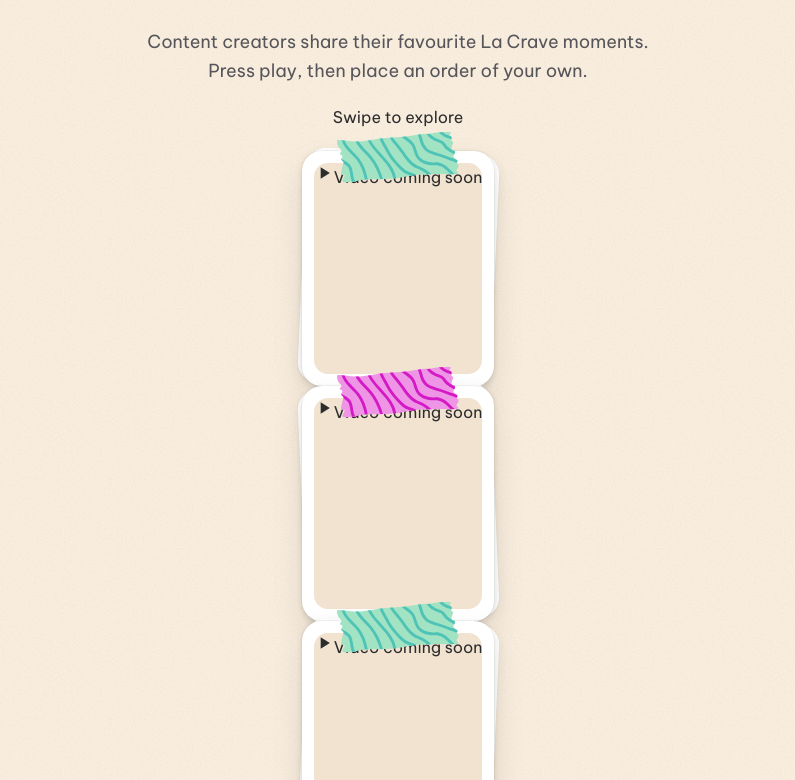
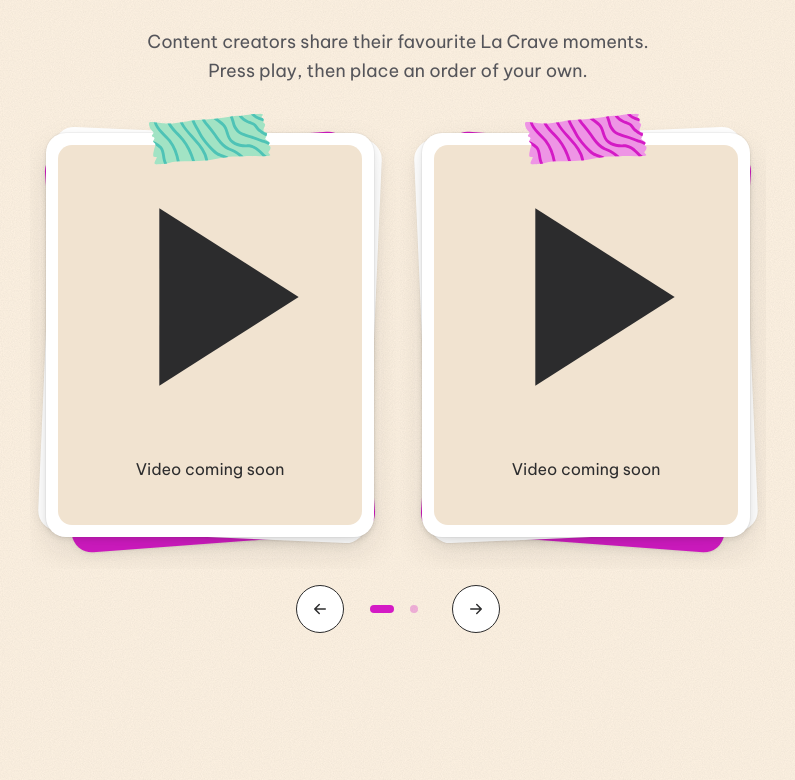
Before and after one commit to typical-developer/bakery-freelance, a Next.js app: page / in a window 1280 px wide. Shown: the part 4535-5315 px from the top of the page, without its empty margins (242-1037 px from the left). Built offline with nearby package versions, Linux system fonts and the light colour scheme.

Commit message:
Match creator carousel to testimonials

```diff
--- a/app/components/CreatorCarousel.tsx
+++ b/app/components/CreatorCarousel.tsx
@@ -1,79 +1,67 @@
 "use client";
 
-import { useRef } from "react";
+import gsap from "gsap";
+import { useEffect, useRef, useState, useSyncExternalStore, type PointerEvent } from "react";
 import CreatorVideo from "./CreatorVideo";
 import PhotoCard from "./PhotoCard";
+import Arrow from "./Arrow";
 import type { Creator } from "../media";
 
-function ArrowIcon({ direction }: { direction: "left" | "right" }) {
-  return (
-    <svg aria-hidden="true" viewBox="0 0 24 24" fill="none" stroke="currentColor" strokeWidth="1.8">
-      <path d={direction === "left" ? "m15 18-6-6 6-6" : "m9 18 6-6-6-6"} />
-    </svg>
-  );
-}
+const QUERY = "(max-width: 991px)";
+const subscribe = (notify: () => void) => {
+  const media = window.matchMedia(QUERY);
+  media.addEventListener("change", notify);
+  return () => media.removeEventListener("change", notify);
+};
+const isCompact = () => window.matchMedia(QUERY).matches;
 
 export default function CreatorCarousel({ creators }: { creators: Creator[] }) {
-  const carouselRef = useRef<HTMLDivElement>(null);
+  const compact = useSyncExternalStore(subscribe, isCompact, () => false);
+  const perView = compact ? 1 : 2;
+  const pages: Creator[][] = [];
+  for (let i = 0; i < creators.length; i += perView) pages.push(creators.slice(i, i + perView));
+  const [index, setIndex] = useState(0);
+  const current = Math.min(index, Math.max(0, pages.length - 1));
+  const track = useRef<HTMLDivElement>(null);
+  const startX = useRef<number | null>(null);
 
-  function moveCarousel(direction: "left" | "right") {
-    carouselRef.current?.scrollBy({
-      left: direction === "right" ? carouselRef.current.clientWidth * 0.78 : -carouselRef.current.clientWidth * 0.78,
-      behavior: "smooth",
-    });
-  }
+  useEffect(() => {
+    if (!track.current) return;
+    const tween = gsap.to(track.current, { xPercent: -100 * current, duration: 0.8, ease: "expo.inOut", overwrite: "auto" });
+    return () => tween.kill();
+  }, [current]);
+
+  const go = (target: number) => setIndex((target + pages.length) % pages.length);
+  const onPointerDown = (event: PointerEvent) => { startX.current = event.clientX; };
+  const onPointerUp = (event: PointerEvent) => {
+    if (startX.current === null) return;
+    const delta = event.clientX - startX.current;
+    startX.current = null;
+    if (Math.abs(delta) > 60) go(current + (delta < 0 ? 1 : -1));
+  };
 
   return (
-    <>
-      <div className="creator-controls" aria-label="Creator carousel controls">
-        <button type="button" className="creator-control" onClick={() => moveCarousel("left")} aria-label="Previous creator">
-          <ArrowIcon direction="left" />
-        </button>
-        <span className="creator-control-label">Swipe to explore</span>
-        <button type="button" className="creator-control" onClick={() => moveCarousel("right")} aria-label="Next creator">
-          <ArrowIcon direction="right" />
-        </button>
-      </div>
-      <div className="creator-row" ref={carouselRef}>
-        {creators.map((creator, index) => (
-          <PhotoCard
-            key={creator.id}
-            flip={index % 2 === 1}
-            media={
-              creator.video ? (
-                <CreatorVideo src={creator.video} poster={creator.poster} label={creator.name} />
-              ) : (
-                <div className="creator-soon">
-                  <span className="creator-play" aria-hidden="true">
-                    <svg width="20" height="20" viewBox="0 0 24 24" fill="currentColor">
-                      <path d="M8 5v14l11-7z" />
-                    </svg>
-                  </span>
-                  <span>Video coming soon</span>
-                </div>
-              )
-            }
-          >
-            {creator.video ? (
-              <div className="photo-card-body">
-                <div className="photo-card-row">
-                  <h3 className="title-3">{creator.name}</h3>
-                  {creator.handle ? (
-                    creator.href ? (
-                      <a href={creator.href} target="_blank" rel="noreferrer" className="creator-handle">
-                        {creator.handle}
-                      </a>
-                    ) : (
-                      <span className="creator-handle">{creator.handle}</span>
-                    )
-                  ) : null}
-                </div>
-                {creator.quote ? <p className="small">{creator.quote}</p> : null}
-              </div>
-            ) : null}
+    <div className="carousel creator-carousel" role="region" aria-roledescription="carousel" aria-label="Featured creators">
+      <div className="carousel-viewport" onPointerDown={onPointerDown} onPointerUp={onPointerUp} onPointerCancel={onPointerUp}>
+        <div className="carousel-track" ref={track}>
+          {pages.map((page, pageIndex) => (
+            <div className="carousel-slide" key={pageIndex} role="group" aria-roledescription="slide" aria-label={`${pageIndex + 1} of ${pages.length}`} aria-hidden={pageIndex !== current}>
+              <div className="carousel-cards" style={{ "--per-view": perView } as React.CSSProperties}>
+                {page.map((creator, cardIndex) => (
+                  <PhotoCard key={creator.id} flip={cardIndex % 2 === 1} media={creator.video ? <CreatorVideo src={creator.video} poster={creator.poster} label={creator.name} /> : <div className="creator-soon"><span className="creator-play" aria-hidden="true"><svg viewBox="0 0 24 24" fill="currentColor"><path d="M8 5v14l11-7z" /></svg></span><span>Video coming soon</span></div>}>
+                    {creator.video ? <div className="photo-card-body"><div className="photo-card-row"><h3 className="title-3">{creator.name}</h3>{creator.handle ? <span className="creator-handle">{creator.handle}</span> : null}</div>{creator.quote ? <p className="small">{creator.quote}</p> : null}</div> : null}
                   </PhotoCard>
                 ))}
               </div>
-    </>
+            </div>
+          ))}
+        </div>
+      </div>
+      <div className="carousel-controls">
+        <button type="button" className="round-btn" aria-label="Previous creator" onClick={() => go(current - 1)}><Arrow dir="left" /></button>
+        <div className="dots">{pages.map((_, pageIndex) => <button key={pageIndex} type="button" className="dot" aria-label={`Go to creator slide ${pageIndex + 1}`} aria-current={pageIndex === current} onClick={() => go(pageIndex)} />)}</div>
+        <button type="button" className="round-btn" aria-label="Next creator" onClick={() => go(current + 1)}><Arrow /></button>
+      </div>
+    </div>
   );
 }
--- a/app/globals.css
+++ b/app/globals.css
@@ -810,9 +810,7 @@ button {
   display: inline-flex;
   align-items: baseline;
   font-variant-numeric: tabular-nums;
-  gap: 0.125rem;
-  font-weight: 600;
-  color: var(--brand);
+  color: var(--ink);
   white-space: nowrap;
 }
 .price small {
```
Lines whose indentation alone changed are shown as unchanged.
